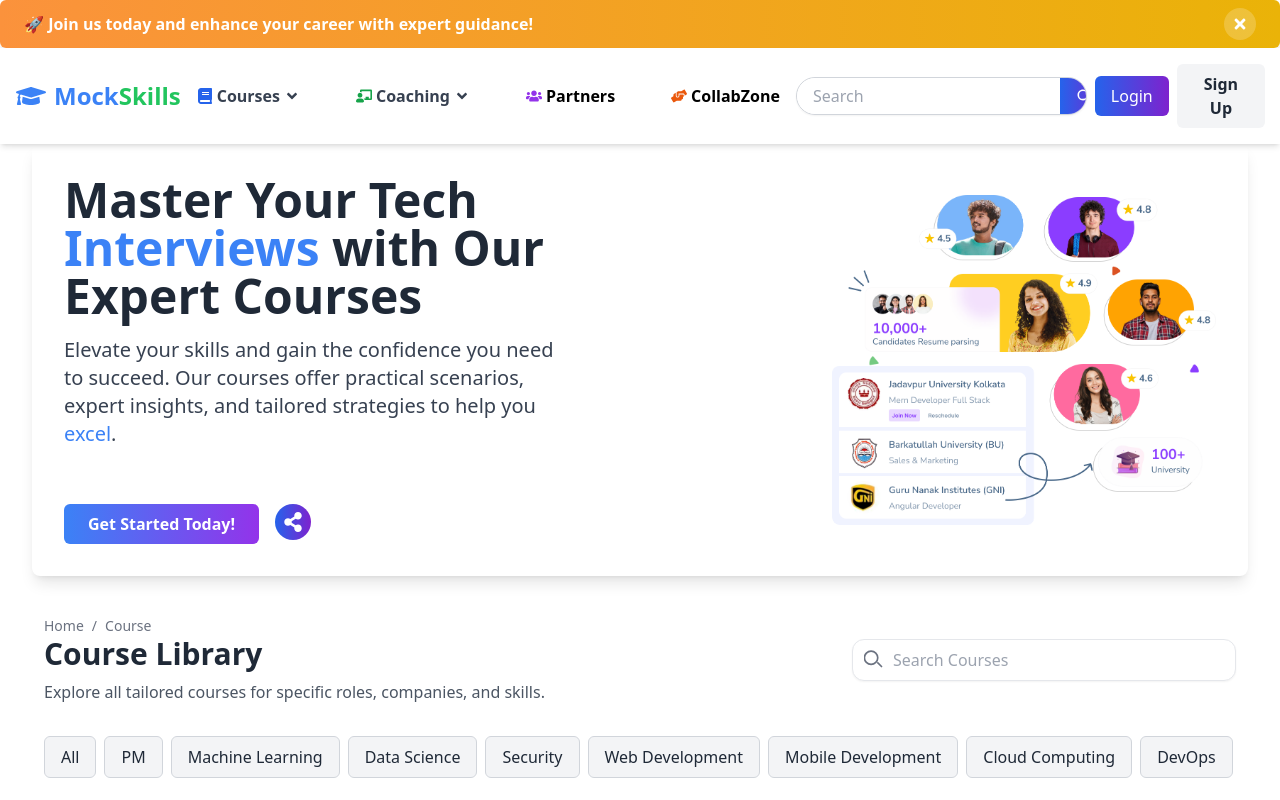
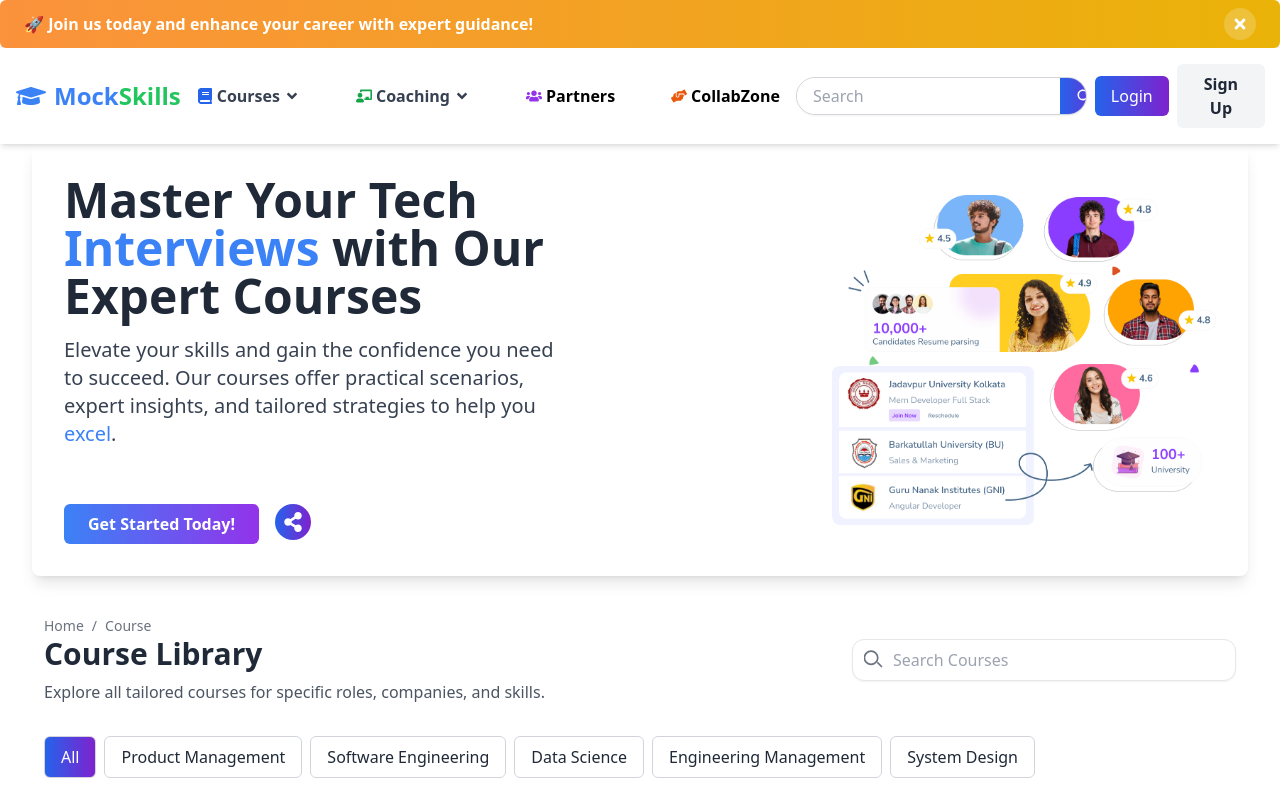
Before and after one commit to MockSkills-Tech/mockskills, a React (Vite) app: page /courses in a window 1280 px wide. Shown: the top 800 px of the page. Built offline with nearby package versions, Linux system fonts and the light colour scheme.

Commit message:
added filters in course section

```diff
--- a/src/Components/Courses/Course.jsx
+++ b/src/Components/Courses/Course.jsx
@@ -8,11 +8,17 @@ import { useState } from "react";
 
 const Course = () => {
     const [searchQuery, setSearchQuery] = useState(""); // State for search input
+    const [selectedCategory, setSelectedCategory] = useState(null); // State for selected category
 
-    // Filter courses based on the search query
-    const filteredCourses = COURSES.filter((course) =>
-        course.title.toLowerCase().includes(searchQuery.toLowerCase())
-    );
+    // Filter courses based on the search query and selected category
+    const filteredCourses = COURSES.filter((course) => {
+        const matchesQuery = course.title.toLowerCase().includes(searchQuery.toLowerCase());
+        const matchesCategory = selectedCategory
+            ? course.categoryId === selectedCategory
+            : true;
+        return matchesQuery && matchesCategory;
+    });
+
 
     return (
         <>
@@ -37,7 +43,7 @@ const Course = () => {
                     <SearchBar searchQuery={searchQuery} setSearchQuery={setSearchQuery} />
                 </div>
 
-        <FilterTags />
+                <FilterTags setSelectedCategory={setSelectedCategory} />
             </div>
             <CourseList courses={filteredCourses} />
         </>
--- a/src/Components/Courses/FilterTags.jsx
+++ b/src/Components/Courses/FilterTags.jsx
@@ -1,14 +1,31 @@
-import { TAGS } from "../../Utils/constant";
+/* eslint-disable react/prop-types */
+import { useState } from "react";
+import {  courseItems } from "../../Utils/constant";
 
-const FilterTags = () => {
+const FilterTags = ({ setSelectedCategory }) => {
+    // State to track the currently selected category
+    const [activeCategory, setActiveCategory] = useState(null);
+
+    const handleCategoryClick = (id) => {
+        setActiveCategory(id);
+        setSelectedCategory(id);
+    };
   return (
-    <div className="flex space-x-2 overflow-x-auto mb-4 scrollbar-hide">
-      {TAGS.map((tag) => (
-        <button
-          key={tag}
-          className="border border-gray-300 text-gray-800 bg-gray-100 hover:bg-gradient-to-r from-blue-500 to-purple-600 hover:text-white px-4 py-2 rounded-md transition-all duration-300 ease-in-out whitespace-nowrap"
+      <div className="flex space-x-2 overflow-x-auto mb-4 scrollbar-hide">
+          <button
+              key={"all"}
+              onClick={() => handleCategoryClick(null)}
+              className={`border border-gray-300 text-gray-800 bg-gray-100 hover:bg-gradient-to-r from-blue-500 to-purple-600 hover:text-white ${activeCategory === null ?'bg-gradient text-white':'bg-white'}  px-4 py-2 rounded-md transition-all duration-300 ease-in-out whitespace-nowrap`}
+          >
+              All
+          </button>
+          {courseItems.map((category_data) => (
+              <button
+                  key={category_data}
+                  onClick = {() => handleCategoryClick(category_data.id)}
+                  className={`border border-gray-300 text-gray-800 bg-gray-100 hover:bg-gradient-to-r from-blue-500 to-purple-600 hover:text-white ${activeCategory === category_data.id ?'bg-gradient text-white':'bg-white'} px-4 py-2 rounded-md transition-all duration-300 ease-in-out whitespace-nowrap`}
         >
-          {tag}
+                  {category_data.name}
         </button>
       ))}
     </div>
--- a/src/Utils/constant.jsx
+++ b/src/Utils/constant.jsx
@@ -38,30 +38,7 @@ export const CATEGORIES_CARDS_DATA = [
         name: "TPM",
         logo: "fas fa-cogs text-blue-500 text-3xl mb-2",
     },
-    {
-        name: "Machine Learning",
-        logo: "fas fa-robot text-blue-500 text-3xl mb-2",
-    },
-    {
-        name: "TPM",
-        logo: "fas fa-cogs text-blue-500 text-3xl mb-2",
-    },
-    {
-        name: "Machine Learning",
-        logo: "fas fa-robot text-blue-500 text-3xl mb-2",
-    },
-    {
-        name: "TPM",
-        logo: "fas fa-cogs text-blue-500 text-3xl mb-2",
-    },
-    {
-        name: "Machine Learning",
-        logo: "fas fa-robot text-blue-500 text-3xl mb-2",
-    },
-    {
-        name: "TPM",
-        logo: "fas fa-cogs text-blue-500 text-3xl mb-2",
-    },
+
 ];
 export const MNC_DATA = [
     {
```
Lines whose indentation alone changed are shown as unchanged.
